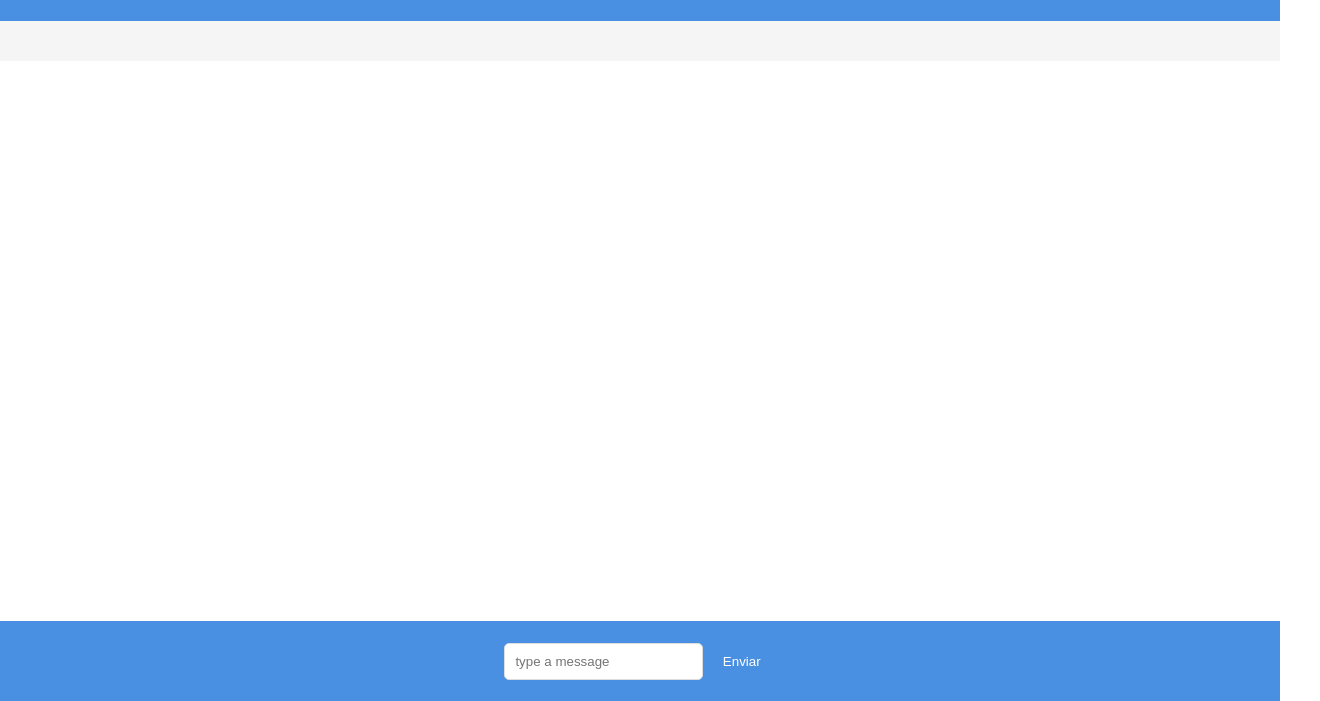
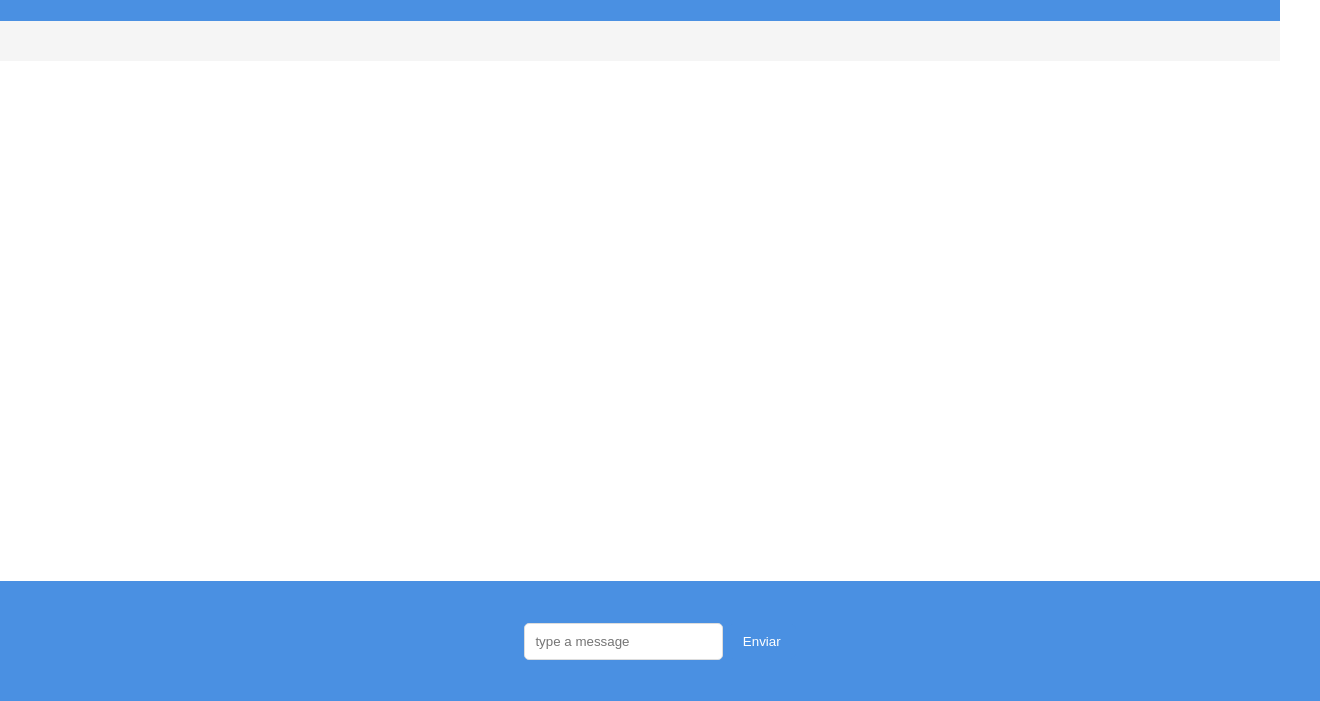
Before and after one commit to facundoeiner/chat, a website: page index.html in a window 1280 px wide. Shown: the part 99-800 px from the top of the page, 1320 px wide, since content can reach past the window. Drawn offline with Linux system fonts and the light colour scheme.

```diff
--- a/index.js
+++ b/index.js
@@ -5,7 +5,8 @@
 import dotenv from 'dotenv';
 dotenv.config();
 import { createClient} from "@libsql/client";
-const port = process.env.PORT || 3000; // Asegúrate de que siempre se use la variable PORT
+const port = process.env.PORT || 3000
+; // Asegúrate de que siempre se use la variable PORT
 
 console.log(process.cwd()+"/index.html");
 const app=express();
--- a/style.css
+++ b/style.css
@@ -42,7 +42,7 @@
     align-self: flex-start;
 }
 footer {
-    /* padding: 20px; */
+    padding: 20px;
     background-color: #4A90E2;
     display: flex;
     justify-content: center;
```
